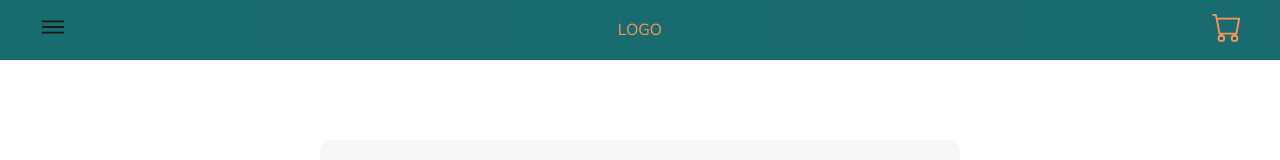
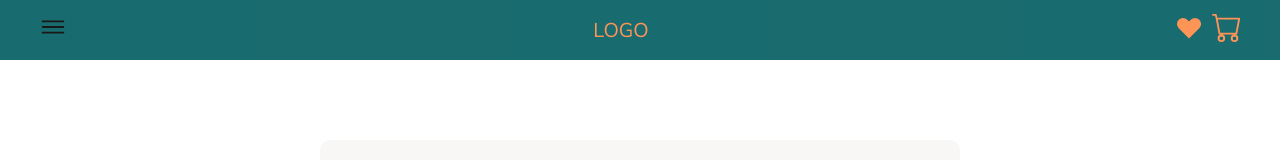
Before and after one commit to FlorFerr/react-proyect, a React (Create React App) app: page /login in a window 1280 px wide. Shown: the top 160 px of the page. Built offline with nearby package versions, Linux system fonts and the light colour scheme.

Commit message:
css navbar

```diff
--- a/src/Components/Container/AddFav.css
+++ b/src/Components/Container/AddFav.css
@@ -5,6 +5,12 @@
 }
 
 .favItem-detail{
-    align-self: flex-start;
+    align-self: flex-end;
+    padding: 0rem 1rem;
     cursor: pointer;
 }
+
+.content{
+    display: flex;
+    flex-direction: column;
+}
--- a/src/Components/Container/Burgers/BurgersContainer.js
+++ b/src/Components/Container/Burgers/BurgersContainer.js
@@ -63,6 +63,7 @@ const BurgersContainer = () => {
       },[pagePagination, valueSearch, noResultSearch])
 
   return (
+    <>
     <div className='burgers-container'>
             <h1>Hamburguesas</h1>
 
@@ -74,10 +75,11 @@ const BurgersContainer = () => {
         </div>
         {noResultSearch && <p>No hay resultados</p>}
 
-          {isLoading && <div className='loading'><LoadingSpinner /></div>}
+
 
         <ItemList data={burgers} />
     </div>
+    {isLoading && <div className='loading'><LoadingSpinner /></div>}</>
   )
 }
 
--- a/src/Components/Container/FavList.css
+++ b/src/Components/Container/FavList.css
@@ -1,8 +1,6 @@
 .fav-container{
-    margin:2rem 8rem;
+    margin:2rem 5rem;
     padding: 0.5rem 2rem;
-
-
 }
 
 .fav-controls{
--- a/src/Components/Container/ItemContainer.css
+++ b/src/Components/Container/ItemContainer.css
@@ -6,6 +6,7 @@
   margin: 0.5rem 5rem;
   padding: 0.5rem 2rem;
   text-align: center;
+  min-height: 90vh;
 }
 
 .loading {
--- a/src/Components/Container/ItemContainer.js
+++ b/src/Components/Container/ItemContainer.js
@@ -107,17 +107,20 @@ const ItemContainer = () => {
 
       <div className='page-container'>
 
+
         <Filter onFilter={ibuHandler} value={ibuValue} onParam={ibuParamHandler}></Filter>
         <SearchItem onSearch={onSearch} value={valueSearch}/>
 
         <Pagination onPaginationChange={paginationHandler} length={325} valuePage={lastViewedPage}/>
 
+
       </div>
       {noResultSearch && <p>No hay resultados</p>}
       <ItemList data={beers}/>
 
-      {isLoading && <div className='loading'><LoadingSpinner /></div>}
+
     </div>
+    {isLoading && <div className='loading'><LoadingSpinner /></div>}
     </div>
   )
 }
--- a/src/Components/Container/ItemDetail.css
+++ b/src/Components/Container/ItemDetail.css
@@ -1,15 +1,18 @@
 .itemDetail-container{
     display: flex;
-    flex-direction: column;
+    flex-direction: row;
     gap: 5px;
     justify-content: center;
     padding: 0.5rem;
-    margin: 00.5rem;
+    margin: 0.5rem;
 }
-
-
 
 .img-detail{
     width: auto;
     height: 150px;
 }
+.item-flex ul li{
+    list-style: inside;
+    text-transform: capitalize;
+
+}
--- a/src/Components/Container/ItemDetail.js
+++ b/src/Components/Container/ItemDetail.js
@@ -7,12 +7,14 @@ const ItemDetail = ({detail, onHide}) => {
   return (
     <Modal onClose={onHide}>
       <AddFav item={detail} clase={'favItem-detail'}/>
+      <h3 className='item.detail_name'>{detail.name}</h3>
       <div className='itemDetail-container'>
         <div className='item-flex'>
-       <img className='img-detail' src={detail.image_url} alt={detail.name} />
+        <img className='img-detail' src={detail.image_url} alt={detail.name} />
        </div>
+
        <div className='item-flex'>
-        <h3>{detail.name}</h3>
+
         {detail.description ? <p>{detail.description}</p> :
         <ul>{detail.ingredients.map(ingrediente => {
           return(
--- a/src/Components/UI/NavBar.css
+++ b/src/Components/UI/NavBar.css
@@ -25,9 +25,16 @@
     padding: 0;
     color: #FF8945;
     font-weight: 400;
-    text-transform: uppercase;
+    font-size: 20px;
+    text-transform: capitalize;
 }
 
 .navBar ul li:hover{
-    font-size: large;
+    font-weight: bolder;
 }
+
+.navBar-icons{
+    display: flex;
+    flex-direction: row;
+    gap: 0.5rem;
+}
--- a/src/Components/UI/NavBar.js
+++ b/src/Components/UI/NavBar.js
@@ -3,6 +3,7 @@ import { NavLink } from "react-router-dom";
 import { BsCart } from "react-icons/bs";
 import { IoIosMenu } from 'react-icons/io'
 import { MdClose } from 'react-icons/md'
+import { HiHeart } from "react-icons/hi";
 import CartContext from "../../Context/CartContext";
 import NavLinks from './NavLinks'
 import './NavBar.css'
@@ -41,10 +42,14 @@ const NavBar = ({userLogin, logStatus}) => {
         <div>
           <NavLink to="/">LOGO</NavLink>
         </div>
-        <div>
+        <div className="navBar-icons">
+        <NavLink to="/favorites">
+            <HiHeart size='30px'/>
+          </NavLink>
           <NavLink to="/cart">
             <BsCart size='30px'/> {totalCartValid && totalCart}
           </NavLink>
+
         </div>
       </nav>
   )
```
